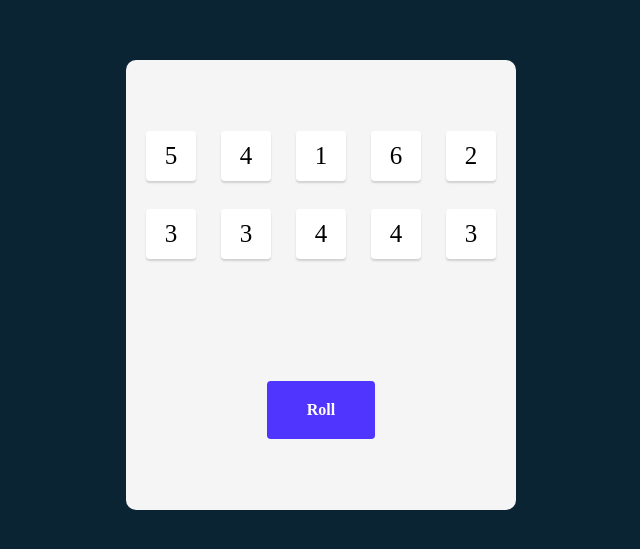
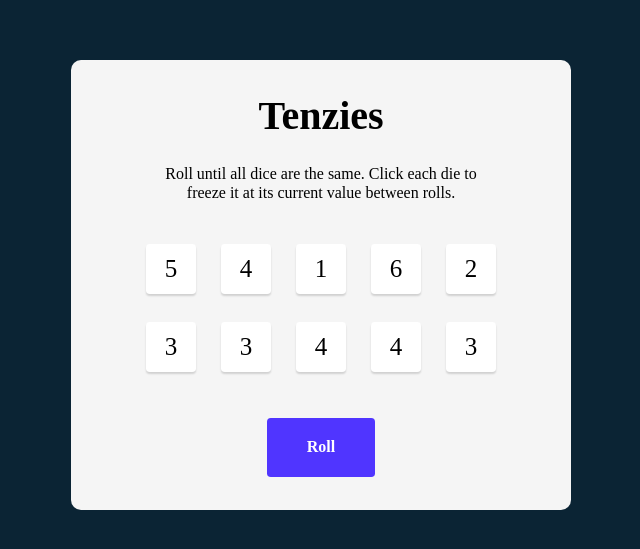
Before and after one commit to Simone-Carriero/tenzies, a React (Vite) app: page / in a window 1280 px wide. Shown: the part 115-664 px from the top of the page, without its empty margins (319-959 px from the left). Built offline with nearby package versions, Linux system fonts and the light colour scheme.

Commit message:
Add title and description

```diff
--- a/src/App.jsx
+++ b/src/App.jsx
@@ -40,13 +40,18 @@
   const holdDice = (id) => {
     setDice((prevDice) =>
       prevDice.map((die) => {
-        return die.id === id ? {...die, isHeld: !die.isHeld} : die
+        return die.id === id ? { ...die, isHeld: !die.isHeld } : die;
       })
     );
   };
 
   return (
     <main className='main'>
+      <h1 className='title'> Tenzies</h1>
+      <p className='description'>
+        Roll until all dice are the same. Click each die to freeze it at its
+        current value between rolls.
+      </p>
       <section className='grid-container'>
         {dice.map((die) => (
           <Die
```
